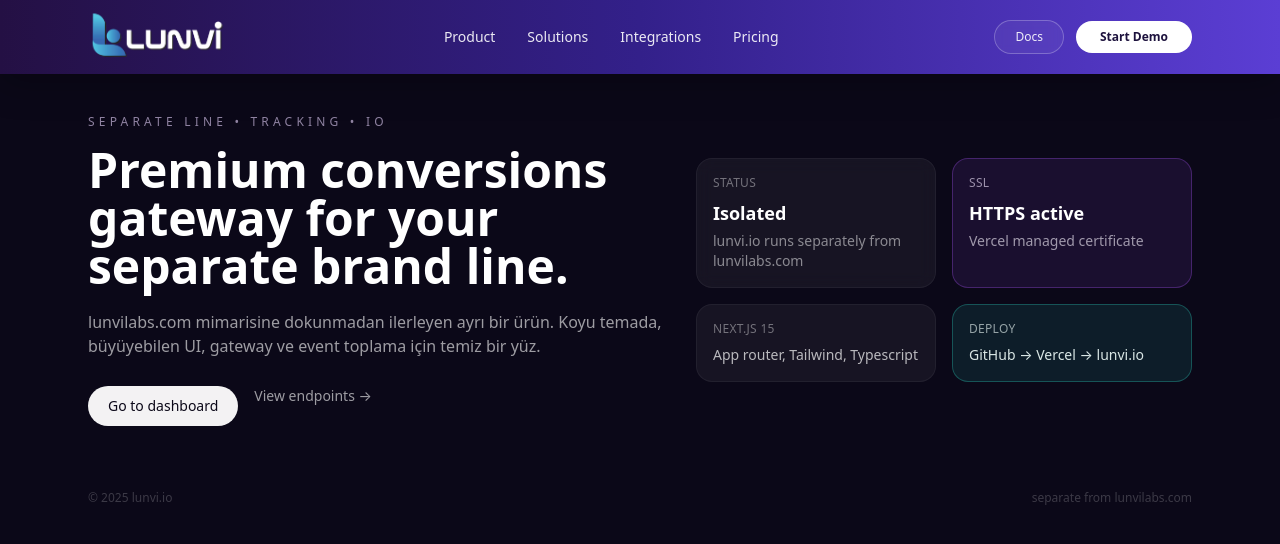
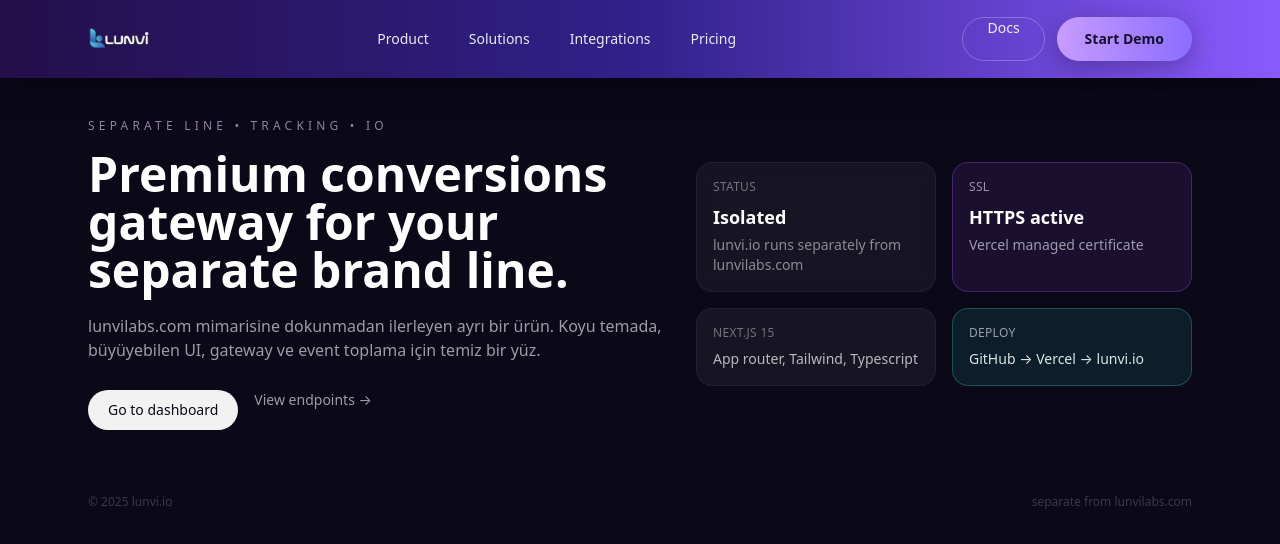
Before and after one commit to tugbaarslanw/lunvi-io, a Next.js app: page / in a window 1280 px wide. Shown: the top 544 px of the page. Built offline with nearby package versions, Linux system fonts and the light colour scheme.

Commit message:
Update page.tsx

```diff
--- a/app/page.tsx
+++ b/app/page.tsx
@@ -4,21 +4,22 @@
   return (
     <main className="min-h-screen bg-[#0b0818] text-white">
       {/* HEADER */}
-      <header className="sticky top-0 z-30 bg-gradient-to-r from-[#241044] via-[#33208a] to-[#5b3ed4] shadow-[0_10px_35px_rgba(0,0,0,0.25)]">
-        <div className="mx-auto flex h-[74px] max-w-6xl items-center justify-between gap-6 px-5 md:px-6">
+      <header className="sticky top-0 z-30 bg-gradient-to-r from-[#230f4a] via-[#31218a] to-[#8a5bff] shadow-[0_10px_35px_rgba(0,0,0,0.25)]">
+        <div className="mx-auto flex h-[78px] max-w-6xl items-center justify-between gap-6 px-6">
           {/* logo */}
           <div className="flex items-center">
             <Image
               src="/logo.png"
               alt="Lunvi"
-              width={140}
-              height={40}
+              width={150}
+              height={48}
               priority
+              className="h-11 w-auto"
             />
           </div>
 
-          {/* center nav */}
-          <nav className="hidden items-center gap-8 text-sm text-white/90 md:flex">
+          {/* orta menü */}
+          <nav className="hidden items-center gap-10 text-sm text-white/90 md:flex">
             <a href="#" className="hover:text-white transition-colors">
               Product
             </a>
@@ -33,19 +34,19 @@
             </a>
           </nav>
 
-          {/* right actions */}
+          {/* sağ butonlar */}
           <div className="flex items-center gap-3">
-            <button className="hidden rounded-full border border-white/25 bg-white/5 px-5 py-2 text-xs font-medium text-white/90 backdrop-blur-sm hover:bg-white/10 md:inline-flex">
+            <button className="hidden h-11 rounded-full border border-white/25 bg-white/8 px-6 text-sm font-medium text-white/90 backdrop-blur-sm hover:bg-white/15 md:inline-flex">
               Docs
             </button>
-            <button className="rounded-full bg-white px-6 py-2 text-xs font-semibold text-[#1d123d] hover:bg-white/90">
+            <button className="h-11 rounded-full bg-gradient-to-r from-[#c89cff] to-[#8b6dff] px-7 text-sm font-semibold text-[#150f2d] shadow-[0_6px_24px_rgba(0,0,0,0.25)] hover:brightness-[1.03]">
               Start Demo
             </button>
           </div>
         </div>
       </header>
 
-      {/* background glow */}
+      {/* arkadaki glow */}
       <div className="pointer-events-none fixed inset-0 -z-10 overflow-hidden">
         <div className="absolute -top-24 -right-24 h-72 w-72 rounded-full bg-purple-500/25 blur-3xl" />
         <div className="absolute top-1/3 -left-10 h-72 w-72 rounded-full bg-teal-400/15 blur-3xl" />
```
